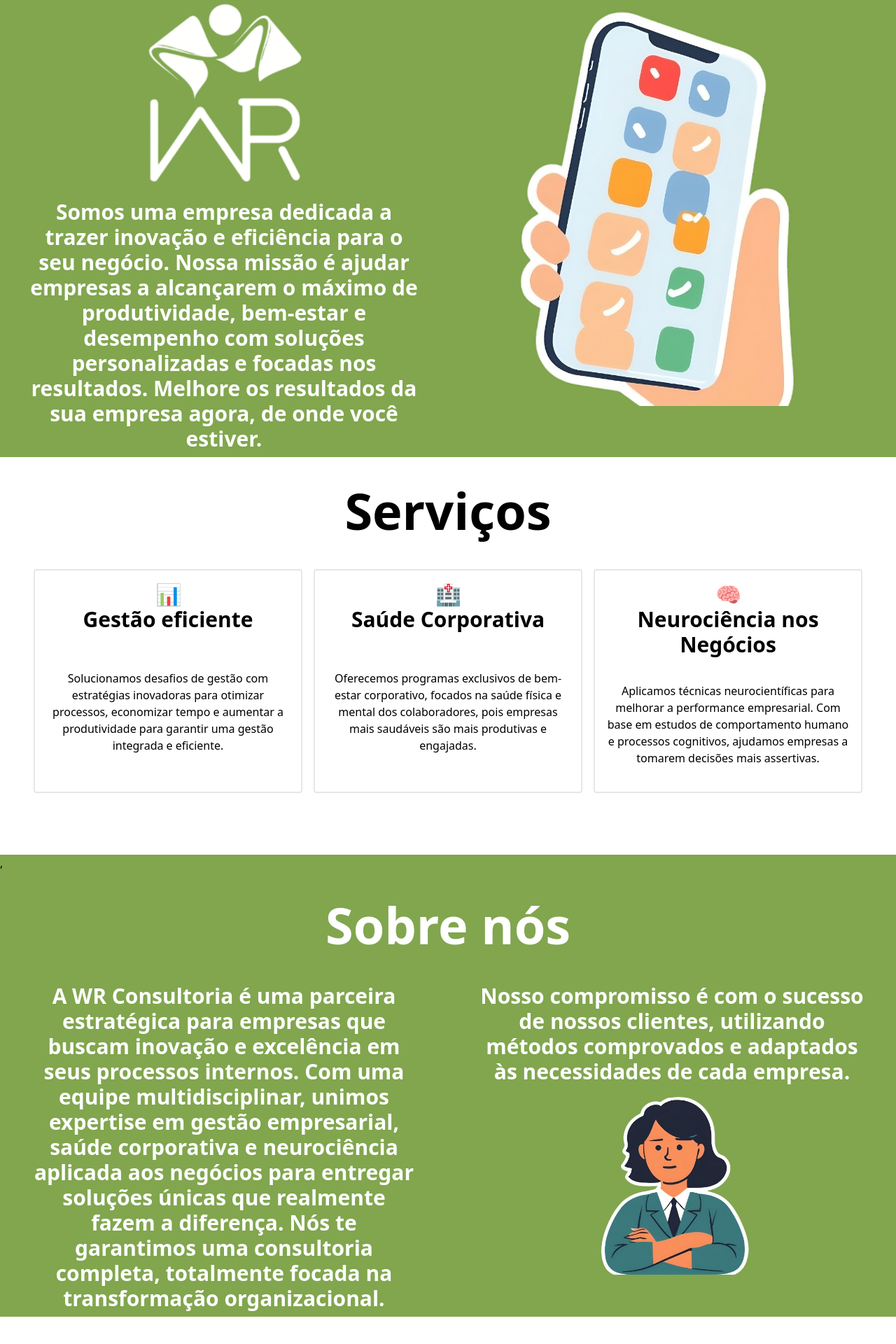
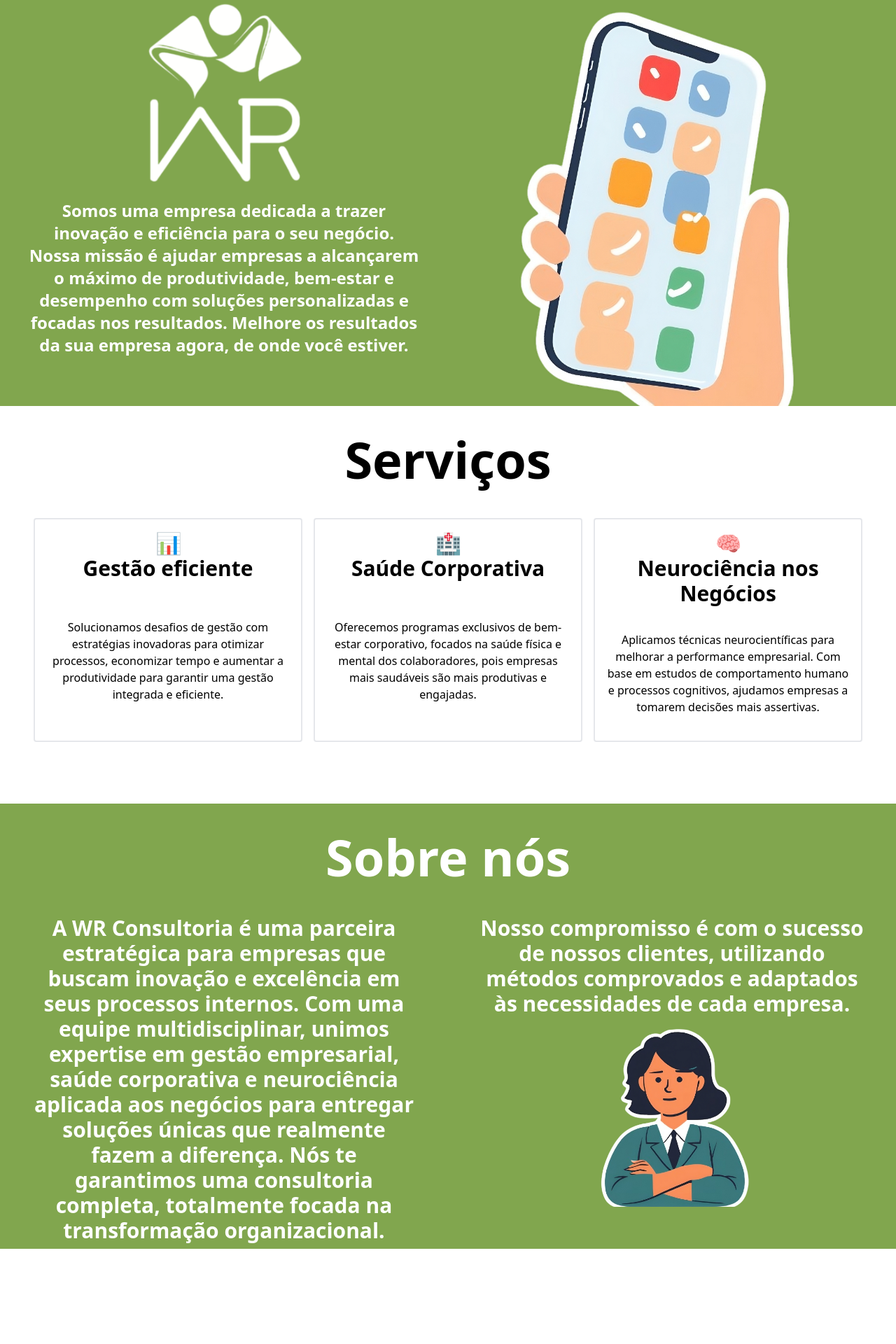
Before and after one commit to RuanEmanuell/wr-consultoria, a Next.js app: page / in a window 1280 px wide. Shown: the part 228-2148 px from the top of the page at 70% size. Built offline with nearby package versions, Linux system fonts and the light colour scheme.

Commit message:
(Version 1.0) Fixing second header and smartphone

```diff
--- a/app/page.tsx
+++ b/app/page.tsx
@@ -78,11 +78,11 @@ export default function Home() {
                     width={10000}
                     height={10000}
                   />
-                  <h2 className="text-center text-white text-2xl md:text-3xl font-bold py-2 mx-10">Somos uma empresa dedicada a trazer inovação e eficiência para o seu negócio. Nossa missão é ajudar empresas a alcançarem o máximo de produtividade, bem-estar e desempenho com soluções personalizadas e focadas nos resultados. Melhore os resultados da sua empresa agora, de onde você estiver. </h2>
+                  <h2 className="text-center text-white text-2xl 2xl:text-3xl font-bold py-2 mx-10">Somos uma empresa dedicada a trazer inovação e eficiência para o seu negócio. Nossa missão é ajudar empresas a alcançarem o máximo de produtividade, bem-estar e desempenho com soluções personalizadas e focadas nos resultados. Melhore os resultados da sua empresa agora, de onde você estiver. </h2>
                 </div>
                 <Image
                   src="/smartphone.png"
-                  className="w-144 mt-4 mx-auto"
+                  className="w-96 xl:w-144 mt-4 mx-auto"
                   alt="Logo"
                   width={10000}
                   height={10000}
@@ -111,7 +111,8 @@ export default function Home() {
             </div>
           </div>
           <div className="h-fit w-full bg-[#81a64e]" id="screen-2">
-            ,<h1 className="text-center text-white text-5xl md:text-7xl font-bold py-10">Sobre nós</h1>
+            <div className="max-w-10xl mx-auto">
+            <h1 className="text-center text-white text-5xl md:text-7xl font-bold py-10">Sobre nós</h1>
             <div className="flex flex-col xl:grid xl:grid-cols-2">
               <h2 className="text-center text-white text-2xl md:text-3xl font-bold py-2 mx-10">A WR Consultoria é uma parceira estratégica para empresas que buscam inovação e excelência em seus processos internos. Com uma equipe multidisciplinar, unimos expertise em gestão empresarial, saúde corporativa e neurociência aplicada aos negócios para entregar soluções únicas que realmente fazem a diferença. Nós te garantimos uma consultoria completa, totalmente focada na transformação organizacional.</h2>
               <div className="flex flex-col">
@@ -124,6 +125,7 @@ export default function Home() {
                   height={10000}
                 />
               </div>
+            </div>
             </div>
           </div>
           <div className="h-screen w-full" id="screen-3"></div>
```
